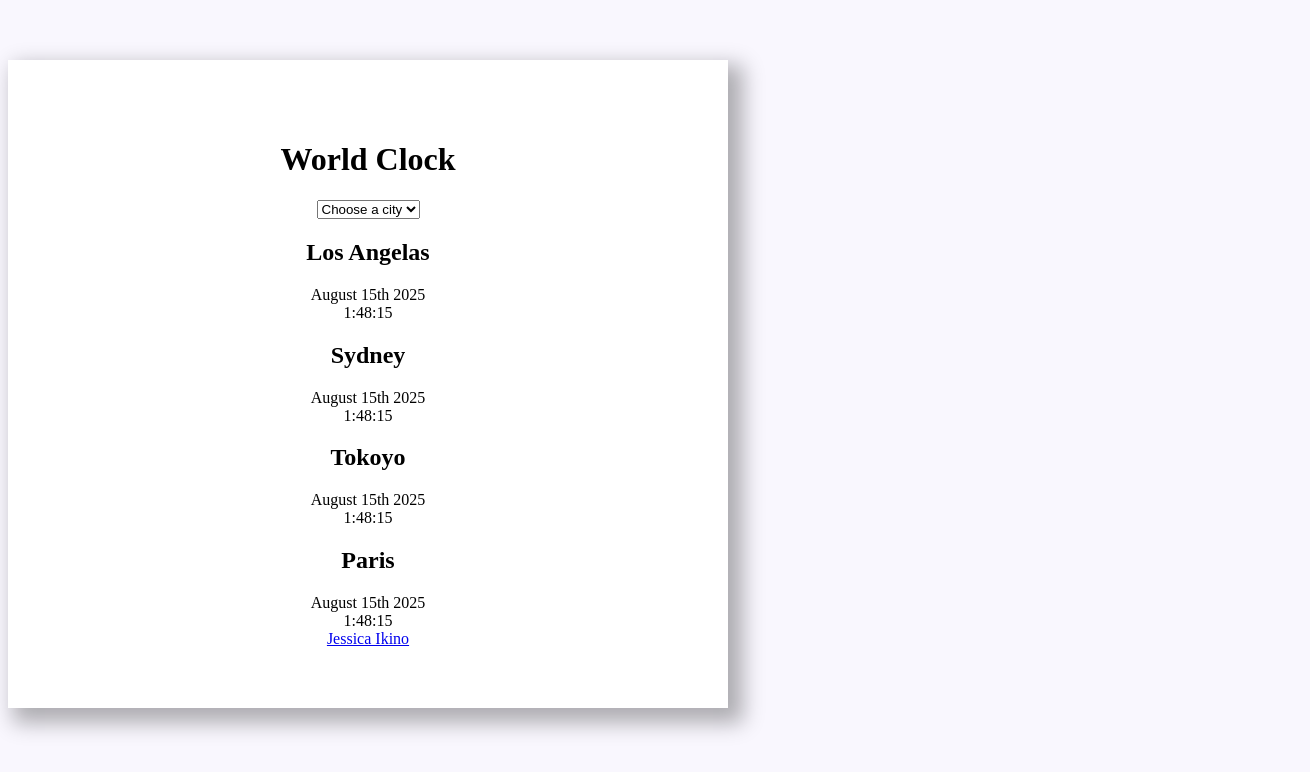
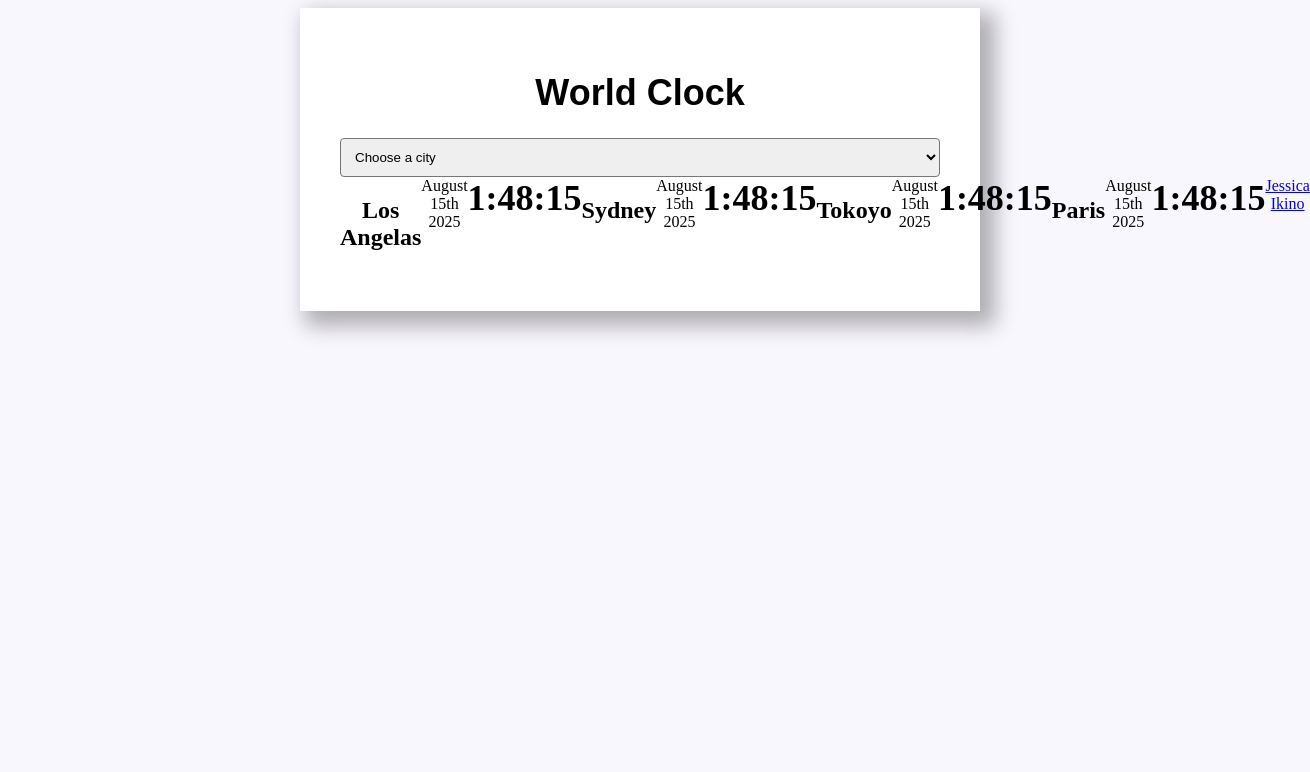
Before and after one commit to jiikino/world-clock, a plain HTML site: page index.html in a window 1280 px wide. Shown: the whole page, 1310 px wide, since content can reach past the window. Drawn offline with Linux system fonts and the light colour scheme.

Commit message:
updated html

```diff
--- a/index.html
+++ b/index.html
@@ -22,22 +22,31 @@
 
      <div class="city">
       <h2>Los Angelas</h2>
-      <div class="date">August 15th 2025</div>
+      <div>
+         <div class="date">August 15th 2025 </div>
+      </div>
+
       <div class="time">1:48:15</div>
 
       <div class="city">
          <h2>Sydney</h2>
-         <div class="date">August 15th 2025</div>
+         <div>
+            <div class="date">August 15th 2025 </div>
+         </div>
          <div class="time">1:48:15</div>
 
          <div class="city">
             <h2>Tokoyo</h2>
-            <div class="date">August 15th 2025</div>
+            <div>
+               <div class="date">August 15th 2025 </div>
+            </div>
             <div class="time">1:48:15</div>
 
          <div class="city">
             <h2>Paris</h2>
-            <div class="date">August 15th 2025</div>
+            <div>
+               <div class="date">August 15th 2025 </div>
+            </div>
             <div class="time">1:48:15</div>
 
      </div>
--- a/style.css
+++ b/style.css
@@ -8,13 +8,36 @@ body {
     text-align: center;
     margin: 0 auto;
     display: block;
-    padding: 60px;
-    margin: 60px 0;
+    padding: 40px;
     background-color: white;
     box-shadow: 10px 10px 20px 5px rgba(0, 0, 0, 0.3);
 
 }
 
-footer{
+select {
+    display: block;
+    width: 100%;
+    border-radius: 4px;
+    padding: 10px;
+
+}
+
+h1 {
+    font-family: sans-serif;
+    font-size: 36px;
     text-align: center;
 }
+
+.city {
+    display: flex;
+
+}
+
+.time {
+    font-size: 36px;
+    font-weight: bold;
+}
+
+footer {
+    text-align: center;
+}
```
